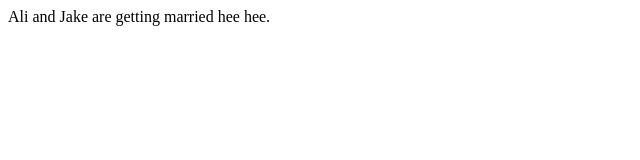
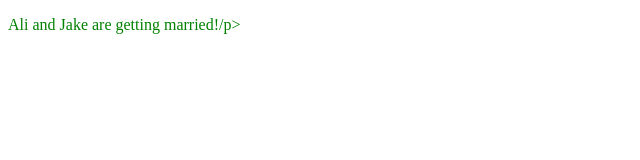
Before and after one commit to jakedemian/AliAndJakeWeddingSite, a plain HTML site: page index.html in a window 1280 px wide. Shown: the whole page, without its empty margins (0-640 px from the left). Drawn offline with Linux system fonts and the light colour scheme.

Commit message:
added live sass compiler to the project

```diff
--- /dev/null
+++ b/css/main.scss
@@ -0,0 +1,3 @@
+p {
+    color: green;
+}
--- a/index.html
+++ b/index.html
@@ -2,6 +2,10 @@
 <html>
     <head>
         <title>Ali and Jake</title>
+
+        <link rel="stylesheet" type="text/css" href="./dist/css/main.css">
     </head>
-    <body>Ali and Jake are getting married hee hee.</body>
+    <body>
+        <p>Ali and Jake are getting married!/p>
+    </body>
 </html>
```
Also changed, not shown: dist/css/main.css (added), 2 other files.
